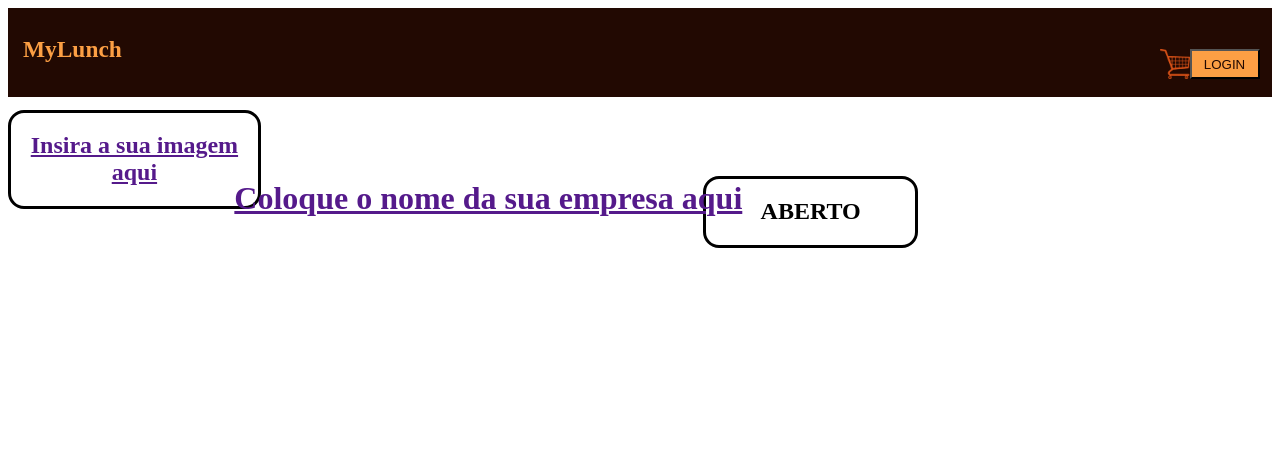
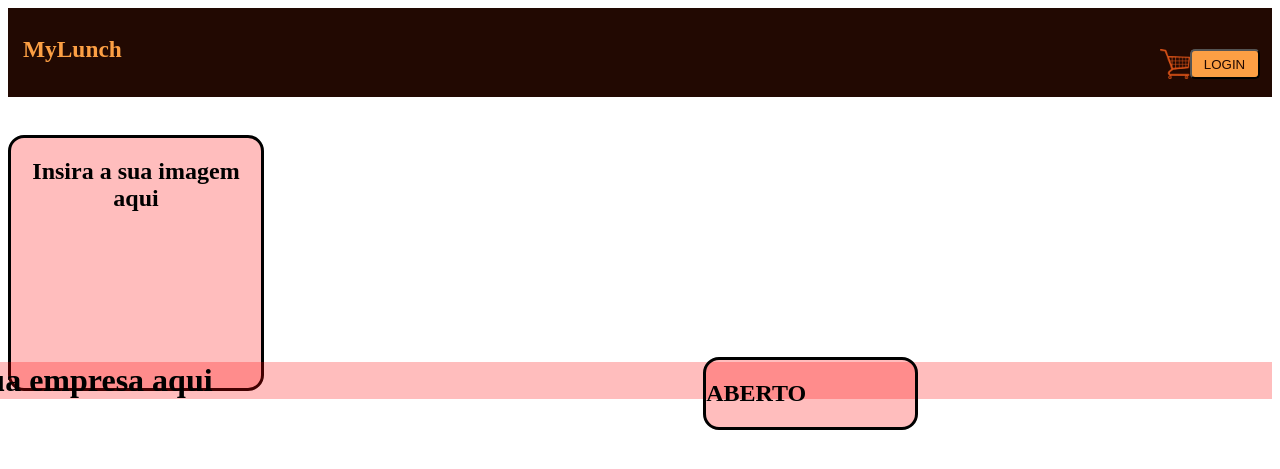
Before and after one commit to WorenoKing/MyLunch, a PHP site: page / in a window 1280 px wide. Shown: the top 469 px of the page. Run offline with PHP 8.4, Linux system fonts and the light colour scheme; some libraries are stand-ins or nearby versions.

Commit message:
Dinamic menu
Deixando (Foto, Nome, status) dinâmico para alterações.

```diff
--- a/css/style.css
+++ b/css/style.css
@@ -1,3 +1,7 @@
+body a{
+    text-decoration: none;
+}
+
 .header{
     background-color: #220902;
     color: #FC9F44;
@@ -15,7 +19,7 @@
 
 }
 .botao{
-    border: radius 1em;
+    border-radius: 5px;
     width: 70px;
     height: 30px;
     background-color: #FC9F44;
@@ -32,30 +36,37 @@ figcaption{
     margin-left: 91%;
     margin-top:-3%;
 }
+/*Foto, nome & status da empresa*/
+.row{
+    padding-top: 3%;
+    padding-bottom: 3%;
+    width: 100%;
+    display: inline-block;
+    flex-direction: row;
+}
 
-.logotipo{
+#logotipo{
     border-radius: 1em;
     border-color: black;
     border-style: solid;
-    margin-right:80%;
     text-align:center;
-
+    background: rgba(255, 0, 0, 0.26);
+    margin: 0;
+    width: 250px;
+    height: 250px;
 }
 
-.contentlogo{
-    margin-top:1%;
-    text-align: center;
+#nomeempresa{
+    margin-left: -24%;
+    margin-top:-4%;
+    background: rgba(255, 0, 0, 0.26);
 }
 
-.nomeempresa{
-    margin-left: -24%;
-    margin-top:-4%;
-}
-
-.status{
+#status{
     border-radius: 1em;
     margin-right: 28%;
     margin-top: -5%;
     margin-left: 55%;
   border-style: solid;
+  background: rgba(255, 0, 0, 0.26);
 }
--- a/index.php
+++ b/index.php
@@ -21,20 +21,22 @@
             </a>
             </figcaption>
        </div>
+
        <!-- área de personalização da empresa parceira-->
-       <div class="contentlogo">
-           <a href="">
-       <div class="logotipo">
+       <div class="row">
+
+            <div id="logotipo">
                 <h2>Insira a sua imagem aqui</h2>
             </div>
-      </a>
-       <div class="nomeempresa">
-           <a href="">
+
+            <div id="nomeempresa">
                 <h1>Coloque o nome da sua empresa aqui</h1>
-    </a>
             </div>
-    <div class="status">
+
+            <div id="status">
                 <h2>ABERTO</h2>
+            </div>
+
         </div>
 
     </div>
```
Also changed, not shown: img/logotip.png (added). Lines whose indentation alone changed are shown as unchanged.
